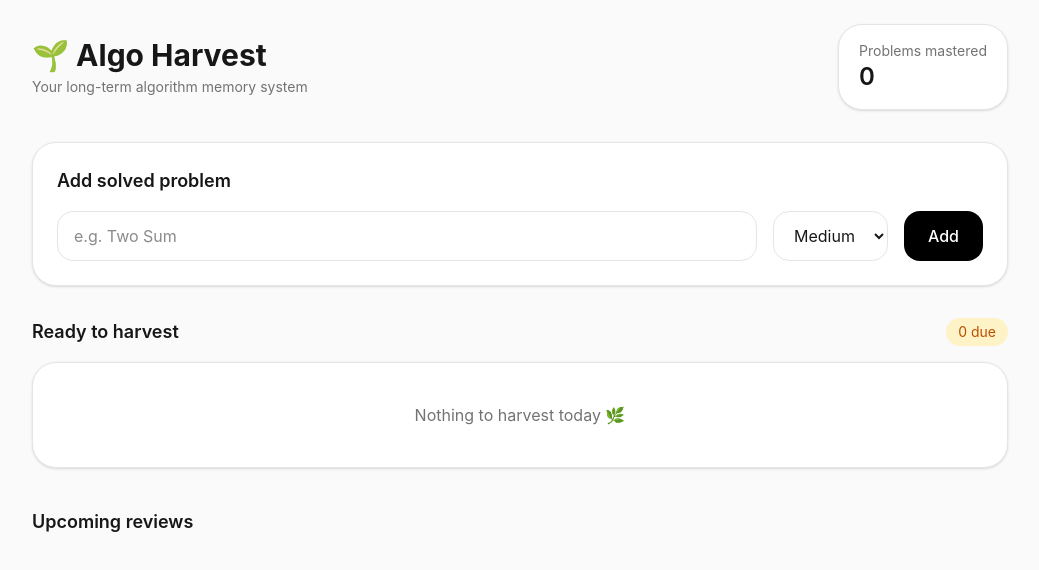
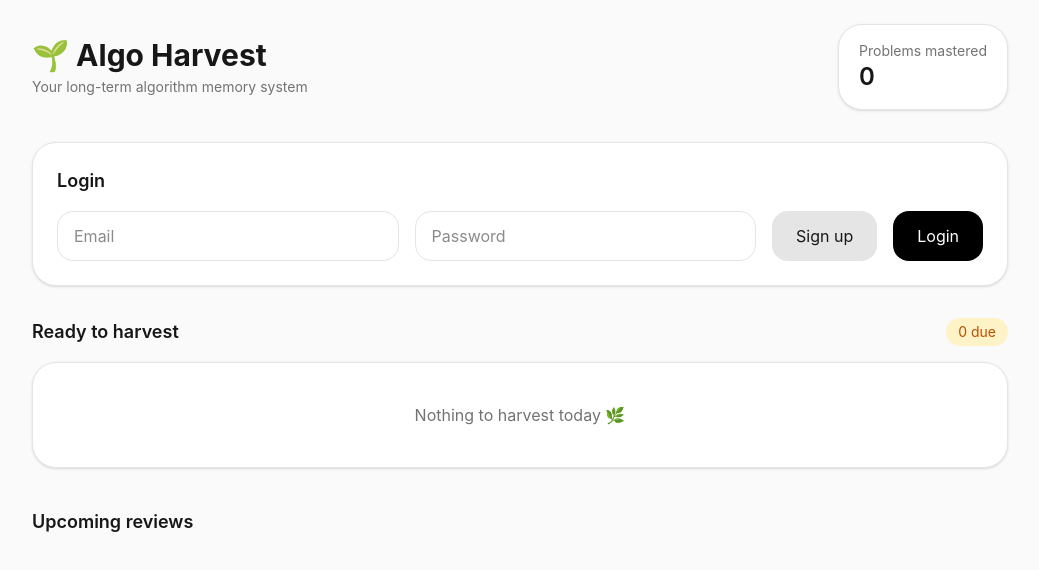
Before and after one commit to gdesiato/algoharvest, an Angular app: page / in a window 1280 px wide. Shown: the top 570 px of the page, without its empty margins (120-1159 px from the left). Built offline with nearby package versions, Linux system fonts and the light colour scheme.

Commit message:
readding authentication for supabase

```diff
--- a/src/app/app.component.html
+++ b/src/app/app.component.html
@@ -25,6 +25,51 @@
       </div>
 
     </header>
+
+    <section
+      *ngIf="!user"
+      class="mb-8 rounded-3xl border border-neutral-200 bg-white p-6 shadow-sm"
+    >
+
+      <h2 class="mb-4 text-lg font-semibold">
+        Login
+      </h2>
+
+      <div class="flex flex-col gap-4 md:flex-row">
+
+        <input
+          [(ngModel)]="email"
+          type="email"
+          placeholder="Email"
+          class="flex-1 rounded-2xl border border-neutral-200 px-4 py-3 outline-none"
+        />
+
+        <input
+          [(ngModel)]="password"
+          type="password"
+          placeholder="Password"
+          class="flex-1 rounded-2xl border border-neutral-200 px-4 py-3 outline-none"
+        />
+
+        <button
+          type="button"
+          (click)="signUp()"
+          class="rounded-2xl bg-neutral-200 px-6 py-3"
+        >
+          Sign up
+        </button>
+
+        <button
+          type="button"
+          (click)="login()"
+          class="rounded-2xl bg-black px-6 py-3 text-white"
+        >
+          Login
+        </button>
+
+      </div>
+
+    </section>
 
     <section
       *ngIf="user"
--- a/src/app/app.component.ts
+++ b/src/app/app.component.ts
@@ -4,6 +4,8 @@ import { FormsModule } from '@angular/forms';
 
 import { ProblemService } from './services/problem.service';
 import { Difficulty } from './models/problem.model';
+
+import { supabase } from './lib/supabase';
 
 @Component({
   selector: 'app-root',
@@ -17,14 +19,12 @@ export class AppComponent {
   problemService = inject(ProblemService);
 
   title = '';
+  password = '';
+  email = '';
+
+  user: any = null;
 
   difficulty: Difficulty = 'medium';
-
-  // Temporary development user
-  user = {
-    id: 'dev-user',
-    email: 'dev@algoharvest.local'
-  };
 
   today = new Date()
     .toISOString()
@@ -75,4 +75,52 @@ export class AppComponent {
 
     return `In ${weeks} week${weeks > 1 ? 's' : ''}`;
   }
+
+  async ngOnInit() {
+
+    const {
+      data: { session }
+    } = await supabase.auth.getSession();
+
+    this.user = session?.user ?? null;
+
+    supabase.auth.onAuthStateChange(
+      (_event, session) => {
+
+        this.user = session?.user ?? null;
+      }
+    );
+  }
+
+  async signUp() {
+
+    const { error } = await supabase.auth.signUp({
+      email: this.email,
+      password: this.password
+    });
+
+    if (error) {
+      console.error(error);
+      alert(error.message);
+      return;
+    }
+
+    alert('Account created!');
+  }
+
+  async login() {
+
+    const { error } = await supabase.auth.signInWithPassword({
+      email: this.email,
+      password: this.password
+    });
+
+    if (error) {
+      console.error(error);
+      alert(error.message);
+      return;
+    }
+
+    alert('Logged in!');
+  }
 }
--- a/src/app/services/problem.service.ts
+++ b/src/app/services/problem.service.ts
@@ -47,11 +47,9 @@ export class ProblemService {
 
   private async getCurrentUser() {
 
-    const {
-      data: { user }
-    } = await supabase.auth.getUser();
-
-    return user;
+    return {
+      id: 'dev-user'
+    };
   }
 
   async loadProblemsFromSupabase() {
@@ -123,8 +121,12 @@ export class ProblemService {
           user_id: user.id,
           ...newProblem
         })
+
         .select()
         .single();
+
+      console.log(data);
+      console.log(error);
 
       if (error) {
         console.error(error);
```
